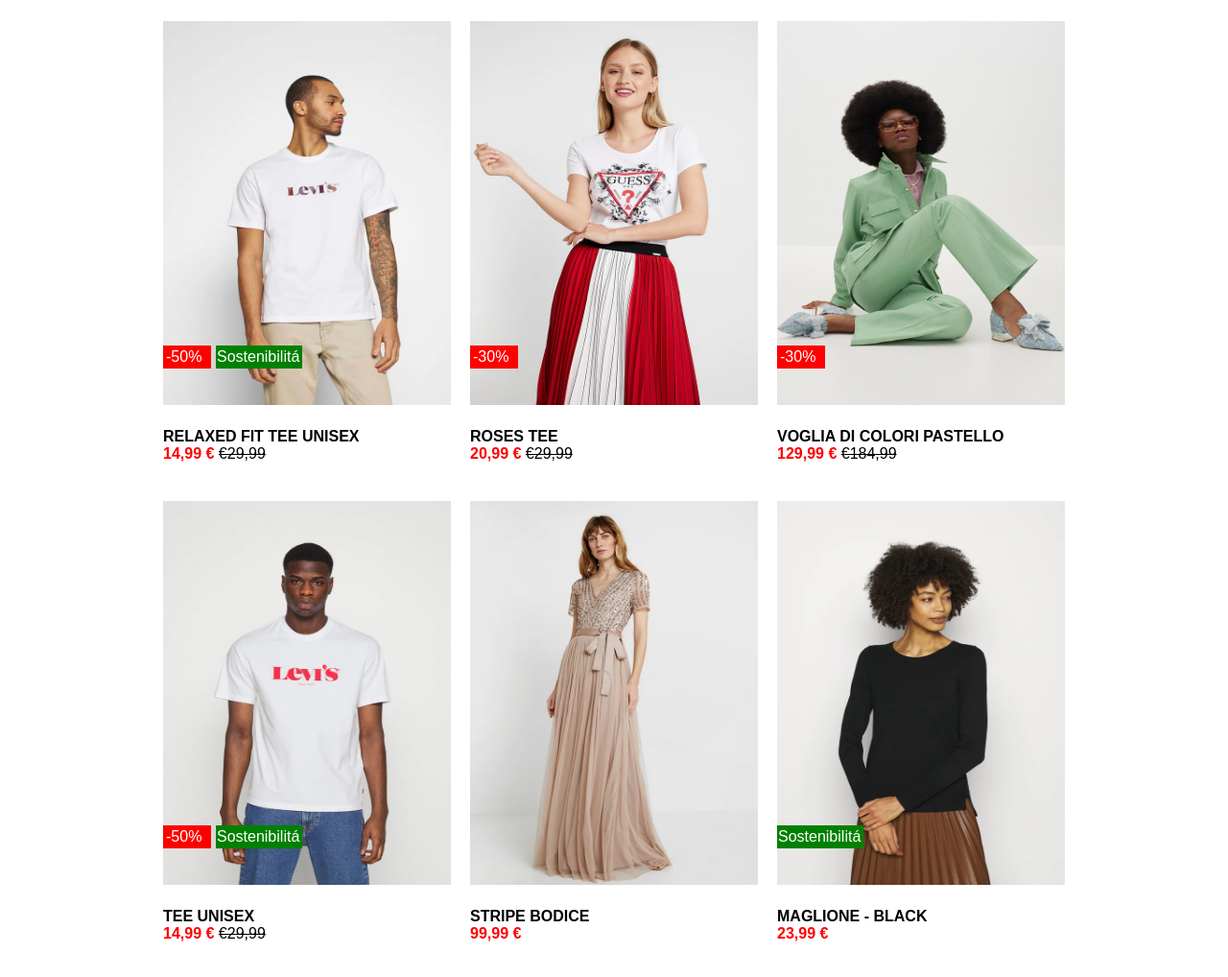
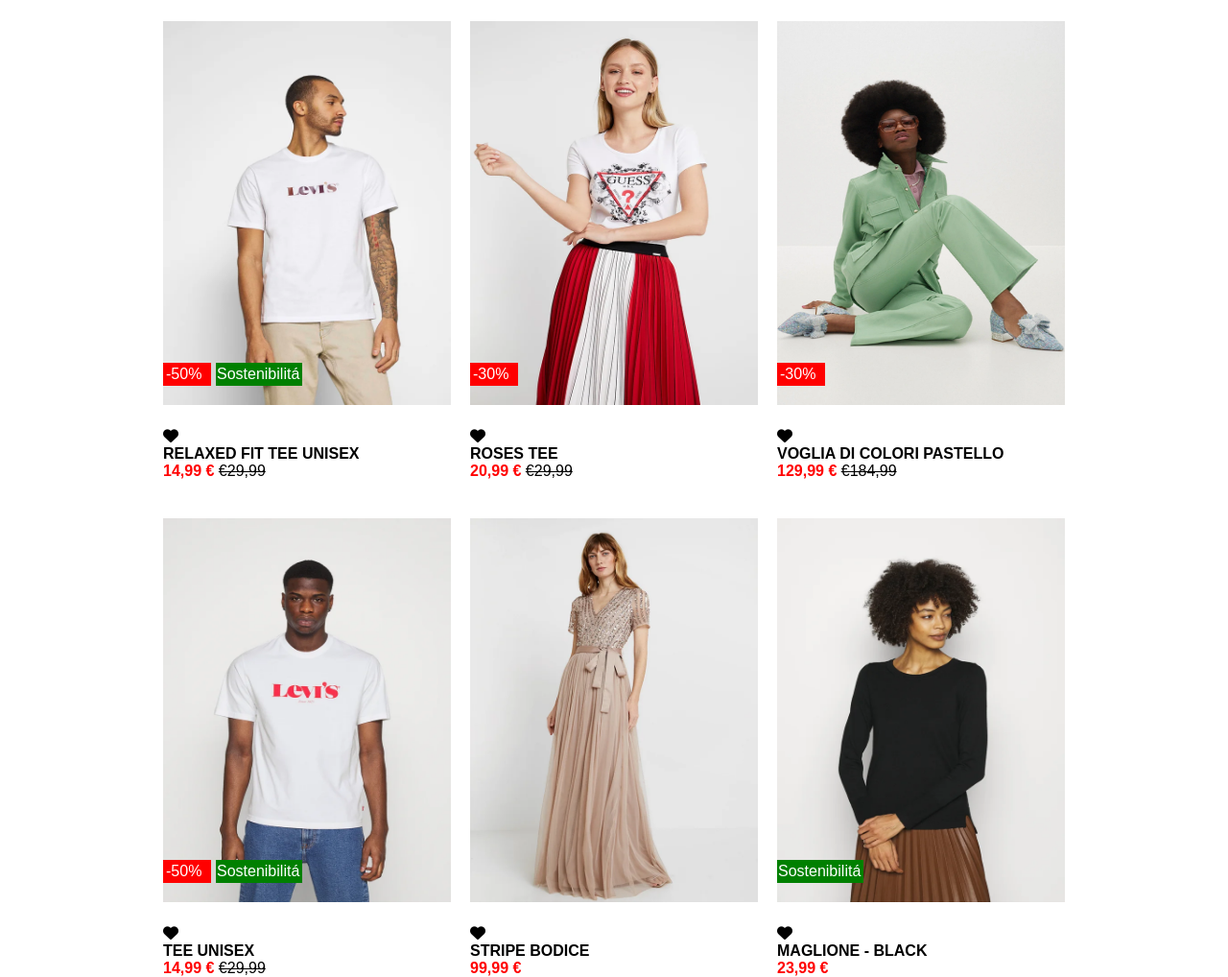
Before and after one commit to LucaStellato/html-css-boolando, a plain HTML site: page index.html in a window 1280 px wide. Shown: the part 55-1073 px from the top of the page at 96% size. Before the commit the page ends 1037 px from the top, so only its background shows below. Drawn offline with Linux system fonts and the light colour scheme.

Commit message:
add heart on the image

```diff
--- a/index.html
+++ b/index.html
@@ -36,6 +36,7 @@
             <img src="./assets/img/1.webp">
                     <div class="sales">-50%</div>
                     <div class="green">Sostenibilitá</div>
+                    <div class="heart"><i class="fa-solid fa-heart"></i></div>
                 </div>
                   <p><strong>RELAXED FIT TEE UNISEX</strong></p>
                   <span class="price"><strong>14,99 &#8364;</strong></span>
@@ -47,6 +48,7 @@
                 <div class="img_roses_tee">
                <img src="./assets/img/2.webp">
                <div class="sales">-30%</div>
+               <div class="heart"><i class="fa-solid fa-heart"></i></div>
                </div>
                 <p><strong>ROSES TEE</strong></p>
                <span class="price"><strong>20,99 &#8364;</strong></span>
@@ -56,6 +58,7 @@
                 <div class="img_pastel">
                 <img src="./assets/img/3.webp">
                 <div class="sales">-30%</div>
+                <div class="heart"><i class="fa-solid fa-heart"></i></div>
                 </div>
                 <p><strong>VOGLIA DI COLORI PASTELLO</strong></p>
                  <span class="price"><strong>129,99 &#8364;</strong></span>
@@ -67,6 +70,7 @@
                 <div class="img_tee">
                 <img src="./assets/img/4.webp">
                   <div class="sales">-50%</div>
+                  <div class="heart"><i class="fa-solid fa-heart"></i></div>
                     <div class="green">Sostenibilitá</div>
                 </div>
                 <p><strong>TEE UNISEX</strong></p>
@@ -75,7 +79,11 @@
 
             </div>
             <div class="stripe">
+                <div class="img_stripe">
                 <img src="./assets/img/5.webp">
+                <div class="heart"><i class="fa-solid fa-heart"></i></div>
+
+                </div>
                 <p><strong>STRIPE BODICE</strong></p>
                  <span class="price"><strong>99,99 &#8364;</strong></span>
 
@@ -85,6 +93,7 @@
                 <div class="img_sweater">
                 <img src="./assets/img/6.webp">
                 <div class="only_green">Sostenibilitá</div>
+                <div class="heart"><i class="fa-solid fa-heart"></i></div>
                 </div>
                 <p><strong>MAGLIONE - BLACK</strong></p>
                  <span class="price"><strong>23,99 &#8364;</strong></span>
```
